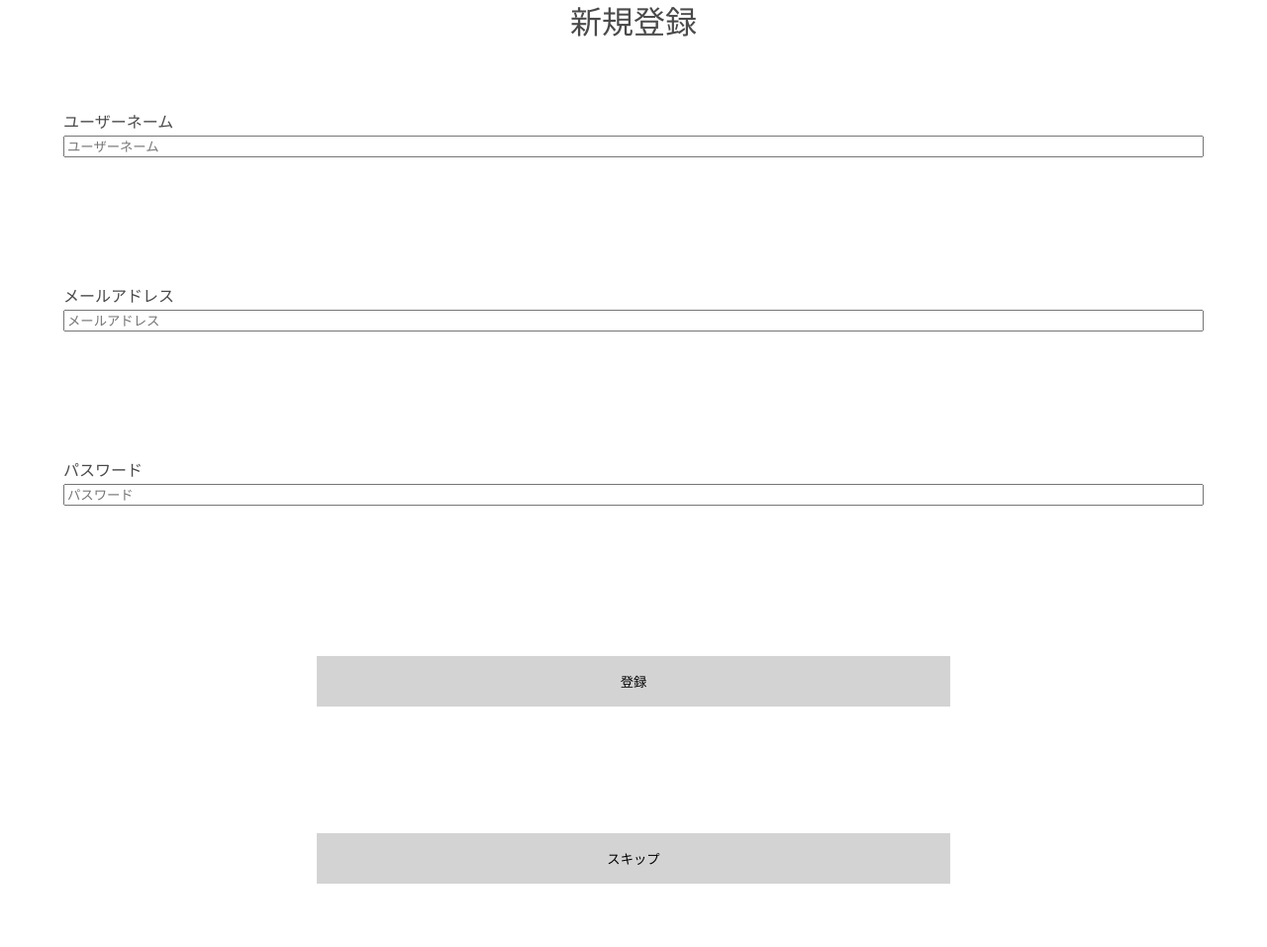
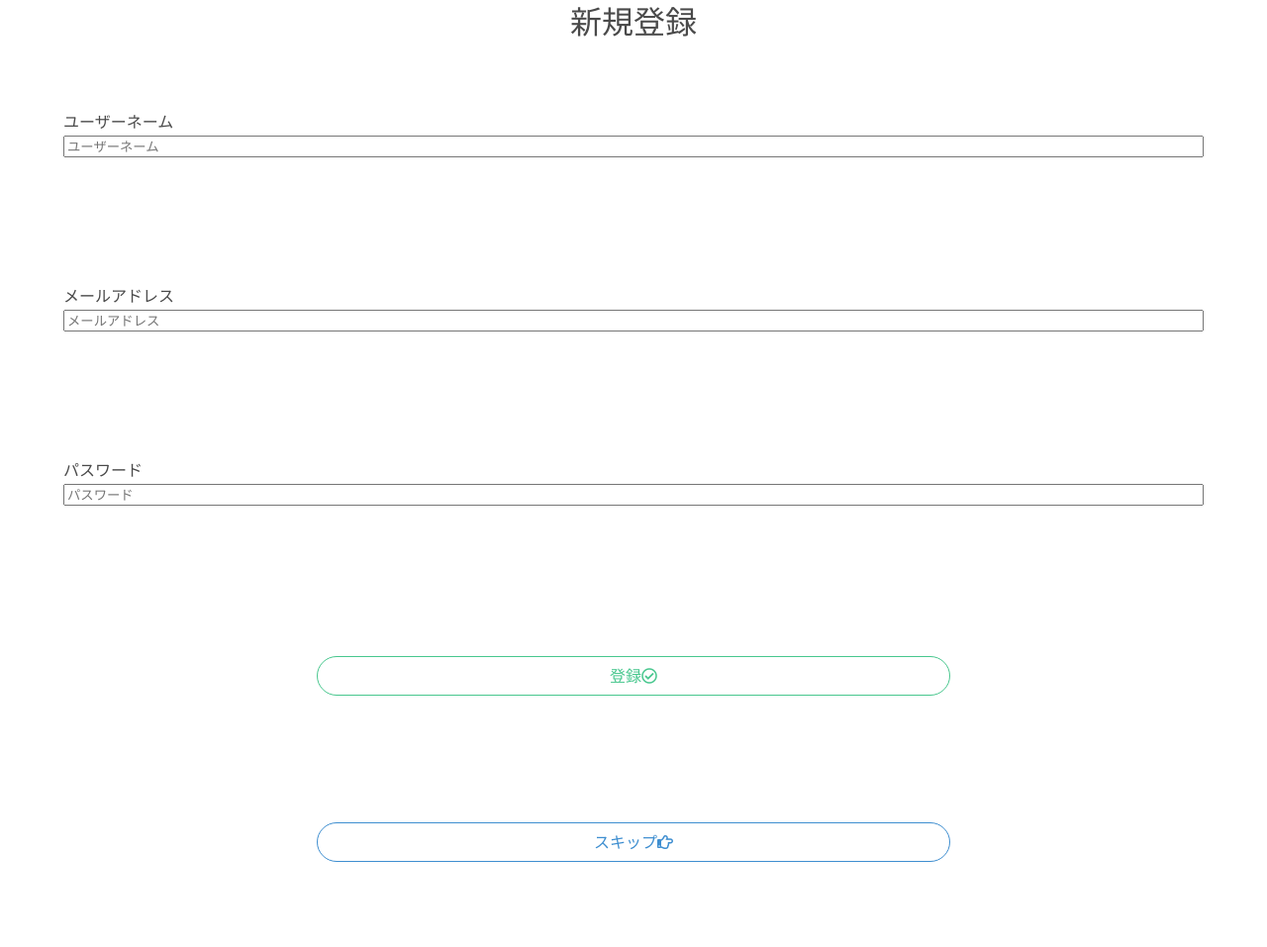
Before and after one commit to HidetoOzeki/GamingDeviceEC, a PHP site: page /signup.php in a window 1280 px wide. Shown: the part 33-990 px from the top of the page at 99% size. After the commit the page ends 904 px from the top, so only its background shows below. Run offline with PHP 8.4, Linux system fonts and the light colour scheme.

Commit message:
bulma適用

```diff
--- a/source/signup.php
+++ b/source/signup.php
@@ -3,6 +3,8 @@
 <?php require 'modules/header.php'; ?>
 <?php require 'modules/utilcommon.php'; ?>
 
+<link rel="stylesheet" href="https://use.fontawesome.com/releases/v5.15.4/css/all.css">
+<link rel="stylesheet" href="https://cdnjs.cloudflare.com/ajax/libs/bulma/0.9.3/css/bulma.min.css">
 
 <?php
     echo '<form action="signup.php" method="post">';
@@ -80,14 +82,14 @@
 
     <br>
 
-    <button type="submit" class="centered_button">登録</button>
+    <button type="submit" class="centered_button button is-success is-outlined is-rounded">登録 <i class= "far fa-check-circle"></i></button>
 
     <br>
 
     </form>
 
     <form action="shouhinichiran.php" method="post">
-    <button class="centered_button">スキップ</button>
+    <button class="centered_button button is-info is-outlined is-rounded">スキップ <i class= "far fa-hand-point-right"></i></button>
     <p class="has-text-danger"><?=$msg?></p>
     <?php
     //echo '<p v-if="!isValidPassword" class="has-text-danger">有効なメールアドレスではありません。半角英数字を含む〇文字以上で入力してください。</p>
```
